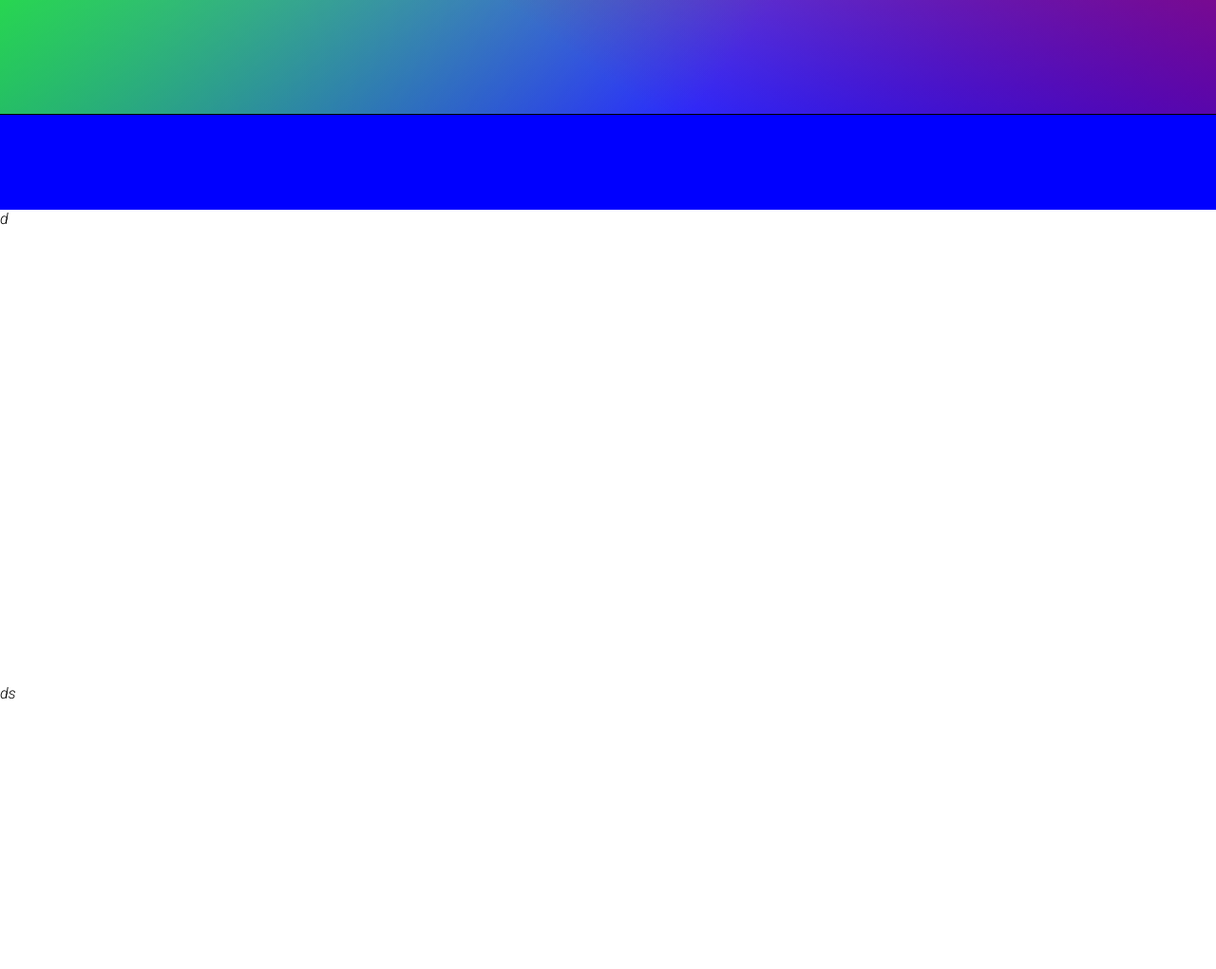
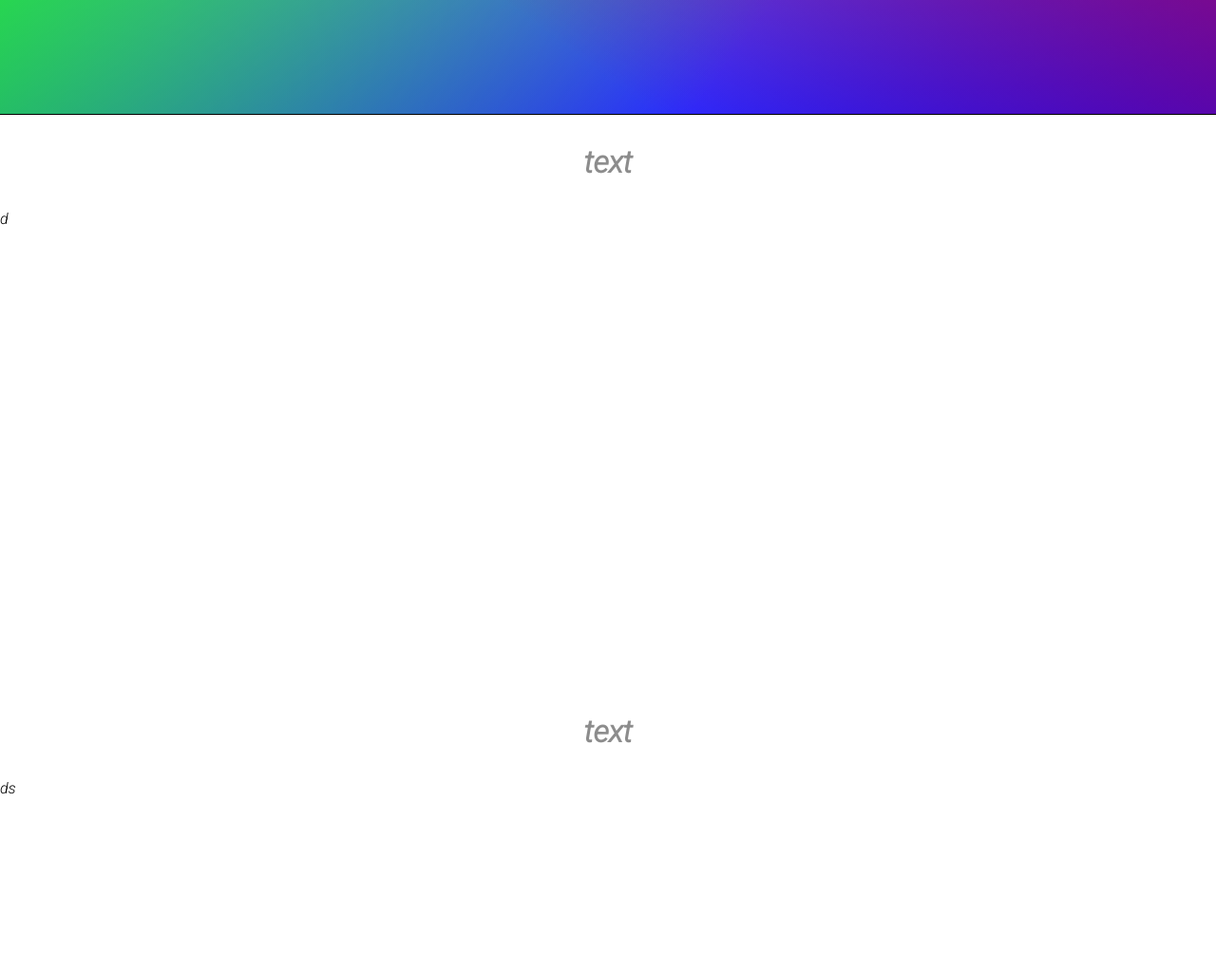
Before and after one commit to BjorenoDegens/BjorenoDegens.github.io, a plain HTML site: page home.html in a window 1280 px wide. Shown: the part 680-1701 px from the top of the page at 95% size. Drawn offline with Linux system fonts and the light colour scheme; a web font is replaced by a local one.

Commit message:
update v0.2

```diff
--- a/css/style.css
+++ b/css/style.css
@@ -56,11 +56,16 @@ main .mainbox .box .textbox .buttontext li a {
   min-height: 100vh;
   border-bottom: 1px solid black;
 }
-.textbox {
+.hometextbox {
   width: 100%;
   height: 100px;
-  background-color: blue;
-  padding: 100px, 0;
+  display: flex;
+  justify-content: center;
+  align-items: center;
+}
+.hometextbox .text {
+  color: gray;
+  opacity: 0.9;
 }
 .boxes {
   background-color: white;
--- a/home.html
+++ b/home.html
@@ -39,9 +39,18 @@
             </div>
         </div>
     </div>
-    <div class="textbox"> </div>
+    <div class="hometextbox">
+        <div class="text">
+            <h1>text</h1>
+        </div>
+    </div>
     <div class="boxes">
         d
+    </div>
+    <div class="hometextbox">
+        <div class="text">
+            <h1>text</h1>
+        </div>
     </div>
     <div class="boxes">
         ds
```
